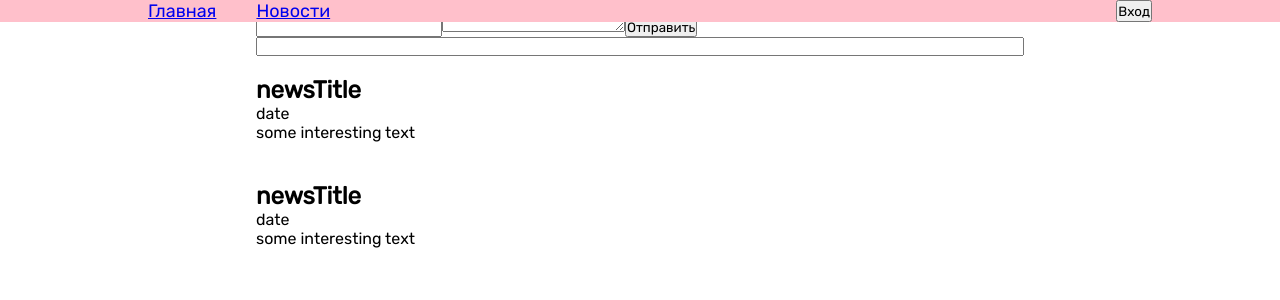
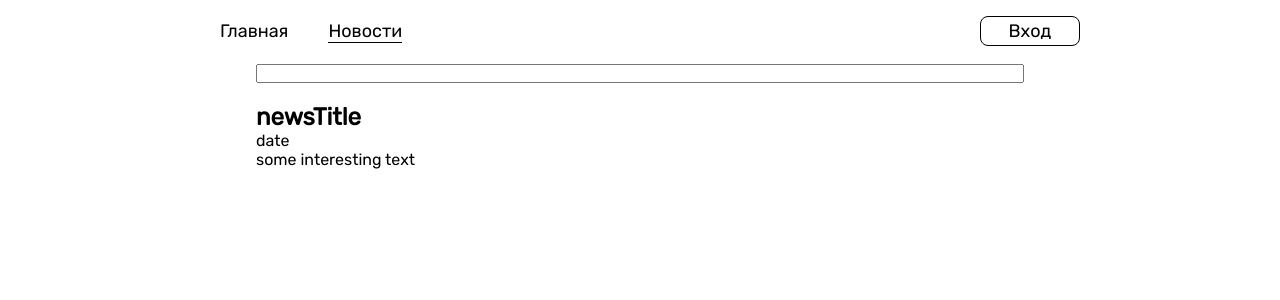
Before and after one commit to Rookiebutgood/news-with-redux, a React (Create React App) app: page /news in a window 1280 px wide. Shown: the top 300 px of the page. Built offline with nearby package versions, Linux system fonts and the light colour scheme.

Commit message:
add style in nav, change news filter

```diff
--- a/src/App.js
+++ b/src/App.js
@@ -1,4 +1,4 @@
-import { BrowserRouter as Router, Switch, Route, Link} from 'react-router-dom'
+import { BrowserRouter as Router, Switch, Route} from 'react-router-dom'
 import Navbar from '../src/components/Navbar';
 import Home from '../src/components/Home';
 import News from '../src/components/News';
--- a/src/components/Navbar.jsx
+++ b/src/components/Navbar.jsx
@@ -1,4 +1,4 @@
-import { Link } from "react-router-dom";
+import { NavLink } from "react-router-dom";
 import '../style/Navbar.scss';
 import LoginForm from './LoginForm';
 import { connect } from 'react-redux';
@@ -7,27 +7,26 @@ import { useState } from 'react';
 
 function Navbar({ isAuth, logout }) {
   let [isShowPopup, setShowPopup] = useState(false);
-
   return (
     <div className="navbar">
-      <nav>
+      <nav className="navbar__list">
         <ul>
-          <li>
-            <Link to="/">
+          <li className="navbar__listItem">
+            <NavLink exact to="/" className="navbar__link" activeClassName="navbar__link_active">
               Главная
-            </Link>
+            </NavLink>
             </li>
-          <li>
-            <Link to="/news">
+          <li className="navbar__listItem">
+            <NavLink to="/news" className="navbar__link" activeClassName="navbar__link_active">
               Новости
-            </Link>
+            </NavLink>
           </li>
         </ul>
       </nav>
       { isAuth ?
-        <button onClick={()=>logout()}>Выход</button>
+        <button className="navbar__button" onClick={()=>logout()}>Выход</button>
         :
-        <button onClick={()=>setShowPopup(true)}>Вход</button>
+        <button className="navbar__button" onClick={()=>setShowPopup(true)}>Вход</button>
       }
       { isShowPopup && <LoginForm onExit={()=>setShowPopup(false)}/> }
     </div>
--- a/src/components/News.jsx
+++ b/src/components/News.jsx
@@ -4,16 +4,19 @@ import { connect } from 'react-redux';
 import NewsForm from './NewsForm';
 import '../style/News.scss';
 
- function News({ articles }) {
+ function News({ articles, user }) {
    let [articlesList, setArticlesList] = useState([])
 
    useEffect(() => {
      let tempArticles = [];
-     articles.forEach((el, i) => {
+     articles.filter((el) => {
+      return el.isApproved || el.author === user.username || user.role === 'admin';
+    })
+    .forEach((el, i) => {
       tempArticles.push(<NewsArticle article={el} key={i} newsId={i}/>)
      });
      setArticlesList(tempArticles);
-   }, [articles])
+   }, [articles, user])
 
 
    function search(value) {
@@ -29,8 +32,8 @@ import '../style/News.scss';
 
   return (
     <div className="news">
-      <NewsForm />
-      <input type="text" onChange={e=>search(e.target.value)} />
+      {user.isAuth && <NewsForm />}
+      <input type="text" onChange={e => search(e.target.value)} />
       {articlesList}
     </div>
   )
@@ -38,7 +41,8 @@ import '../style/News.scss';
 
 const mapStateToProps = state => {
   return {
-    articles: state.news
+    articles: state.news,
+    user: state.auth
   }
 }
 
--- a/src/components/NewsArticle.jsx
+++ b/src/components/NewsArticle.jsx
@@ -3,10 +3,7 @@ import { approveNews, deleteNews } from '../redux/actions';
 import '../style/NewsArticle.scss'
 
 function NewsArticle({ article, user, newsId, approve, remove }) {
-  const isShow = article.isApproved || article.author === user.username || user.role === 'admin';
   return (
-    <>
-    { isShow &&
       <div className="newsArticle">
       <h2 className="newsArticle__title">{article.title}</h2>
       <span className="newsArticle__date">{article.date}</span>
@@ -22,8 +19,7 @@ function NewsArticle({ article, user, newsId, approve, remove }) {
         </div>
       }
     </div>
-    }
-    </>
+
   )
 }
 
--- a/src/redux/reducers.js
+++ b/src/redux/reducers.js
@@ -11,7 +11,7 @@ const initialNews = [
     title: 'newsTitle',
     date: 'date',
     text: 'some interesting text',
-    isApproved: true,
+    isApproved: false,
     author: 'bob'
   },
   {
--- a/src/style/Navbar.scss
+++ b/src/style/Navbar.scss
@@ -1,17 +1,50 @@
 .navbar {
   position: fixed;
+  top: 0;
   display: flex;
   justify-content: space-between;
+  align-items: center;
   width: 100%;
-  background: pink;
-  padding: 0 10%;
+  padding: 10px 200px;
   box-sizing: border-box;
-  nav {
+  &__list {
     display: flex;
-    li {
-      display: inline-block;
-      margin: 0 20px;
-      font-size: 18px;
+    padding: 10px 0;
+  }
+  &__listItem {
+    display: inline-block;
+    margin: 0 20px;
+    font-size: 18px;
+  }
+  &__link {
+    text-decoration: none;
+    color: #000;
+    transition: .3s;
+    &:hover {
+      color: #d3d2d2;
+      border-bottom: 1px solid #d3d2d2;
+    }
+    &:active,
+    &_active {
+      color: #000;
+      border-bottom: 1px solid #000;
+    }
+  }
+  &__button {
+    width: 100px;
+    height: 30px;
+    font-size: 18px;
+    background: #fff;
+    outline: none;
+    border: 1px solid #000;
+    border-radius: 8px;
+    cursor: pointer;
+    transition: .3s;
+    &:hover {
+      background: #d3d2d2;
+    }
+    &:active {
+      background: #fff;
     }
   }
 }
--- a/src/style/Popup.scss
+++ b/src/style/Popup.scss
@@ -3,7 +3,7 @@
   top: 50%;
   left: 50%;
   transform: translate(-50%, -50%);
-  background: pink;
+  background: #fff;
   width: 400px;
   height: 200px;
   display: flex;
@@ -11,6 +11,7 @@
   justify-content: space-between;
   align-items: center;
   box-sizing: border-box;
+  border: 1px solid black;
   border-radius: 8px;
   &__header {
     display: flex;
--- a/src/style/index.scss
+++ b/src/style/index.scss
@@ -14,4 +14,6 @@ body {
 .App {
   width: 100%;
   height: 100%;
+  padding-top: 32px;
+  box-sizing: border-box;
 }
```
Also changed, not shown: src/components/NewsForm.jsx (indentation only).
